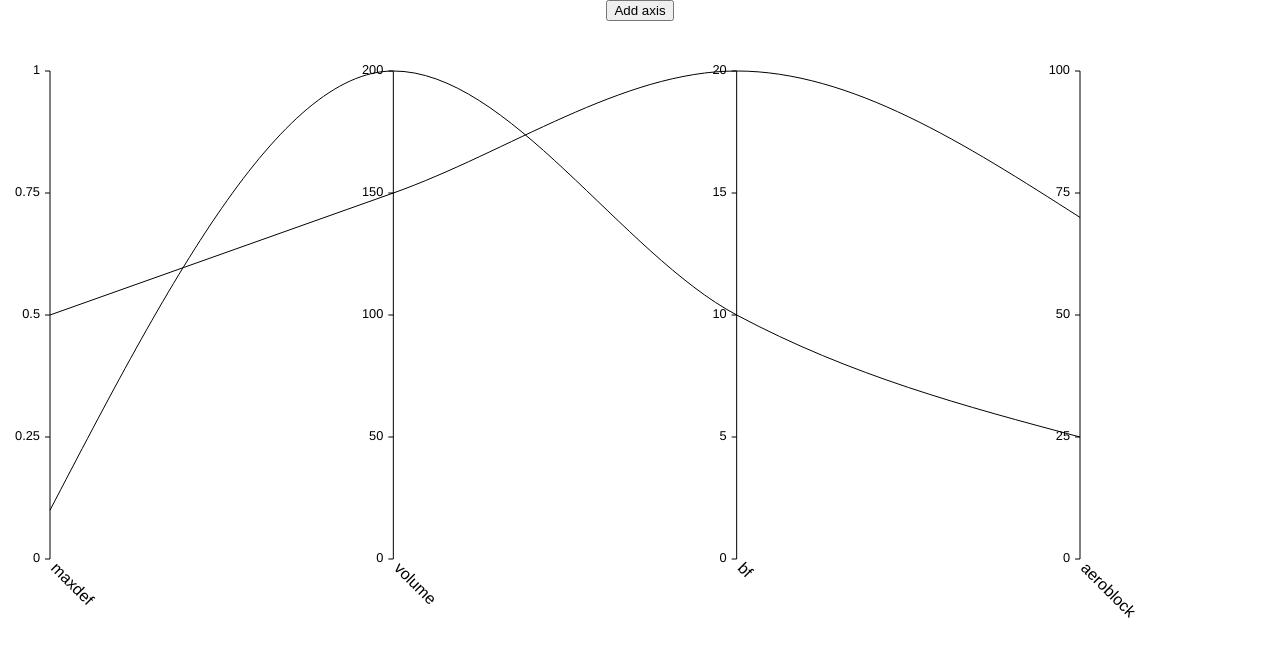
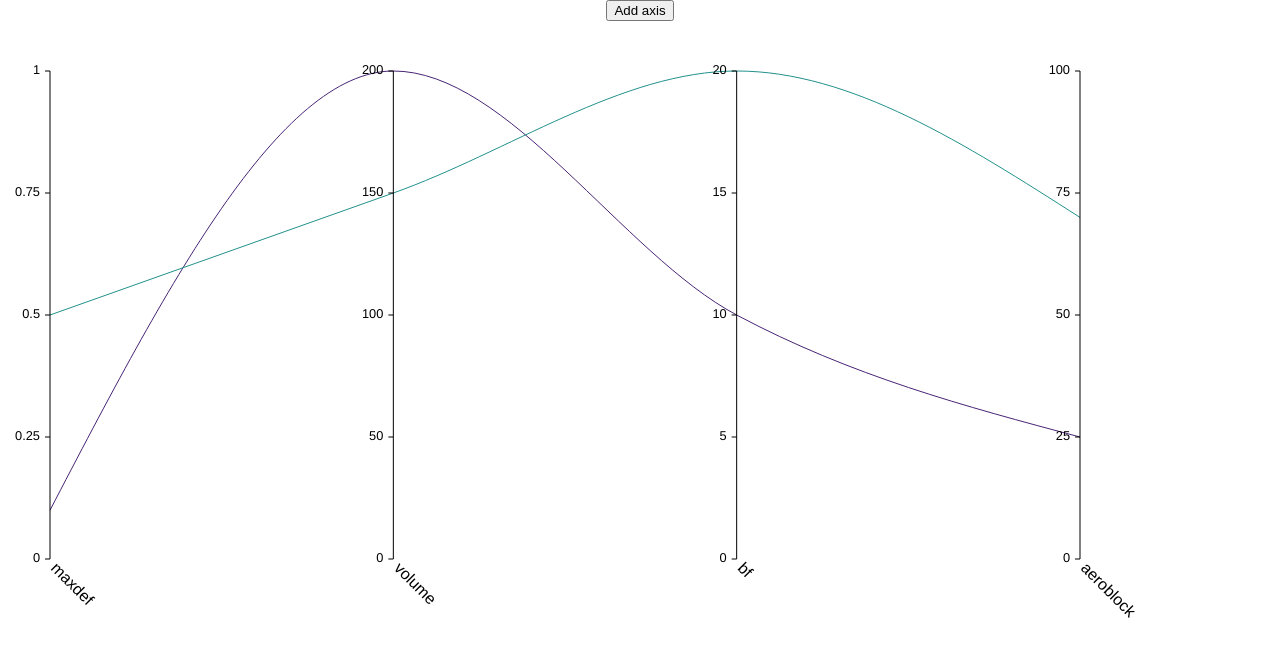
Before and after one commit to johnmartins/mdac, a Vue app: page / in a window 1280 px wide. Shown: the top 656 px of the page. Built offline with nearby package versions, Linux system fonts and the light colour scheme.

Commit message:
Custom color scaling

```diff
--- a/src/components/plots/PCPlot2.vue
+++ b/src/components/plots/PCPlot2.vue
@@ -12,8 +12,8 @@
 					<!-- Data line generator -->
 					<path
 					fill="transparent"
-					stroke="black"
 					stroke-width="1"
+					:stroke="getLineColor(d)"
 					:transform="`translate(0 ${getPlotYBounds()[0]})`"
 					v-for="(d, index) in data" :key="index" :d="lineGenerator(d)" />
 
@@ -65,6 +65,11 @@ const plotParameters = {
 
 const categories = reactive([])
 const data = reactive([])
+const settings = reactive({
+	colorScaleCategory: null,
+	colorScale: () => {return "black"}
+})
+
 const categoryNameMap = new Map()
 
 function lineGenerator(data) {
@@ -129,6 +134,18 @@ function getPlotXBounds () {
 	return array
 }
 
+function getLineColor (data) {
+	if (!settings.colorScaleCategory) return "black"
+	if (!data[settings.colorScaleCategory]) return "black"
+	return settings.colorScale(data[settings.colorScaleCategory])
+}
+
+function setColorScale (category) {
+	settings.colorScaleCategory = category.title
+	settings.colorScale = d3.scaleSequential().domain([category.lb, category.ub]).interpolator(d3.interpolateViridis)
+	//settings.colorScale = d3.scaleLinear().domain([category.lb, category.ub]).range(['red', 'blue'])
+}
+
 onMounted( () => {
 	// Add listener for resize
 
@@ -147,6 +164,8 @@ onMounted( () => {
 	addCategory(new Category("volume", 0, 200))
 	addCategory(new Category("bf", 0, 20))
 	addCategory(new Category("aeroblock", 0, 100))
+
+	setColorScale(categoryNameMap.get("maxdef"))
 
 	// Test data
 	data.push(
```
